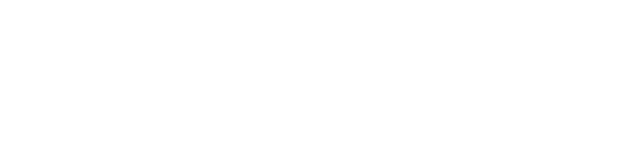
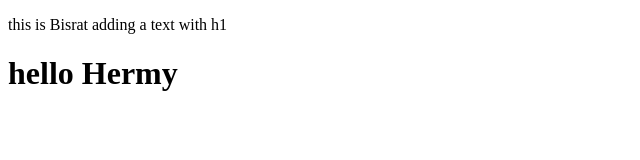
Before and after one commit to brookkidus/GitPractice1-1, a plain HTML site: page index.html in a window 1280 px wide. Shown: the whole page, without its empty margins (0-640 px from the left). Drawn offline with Linux system fonts and the light colour scheme.

Commit message:
added hello Hermy

```diff
--- a/index.html
+++ b/index.html
@@ -7,6 +7,8 @@
     <title>GitPractice</title>
 </head>
 <body>
+     <p> this is Bisrat adding a text with h1</p>
+    <h1>hello Hermy</h1>
 
 </body>
 </html>
```
